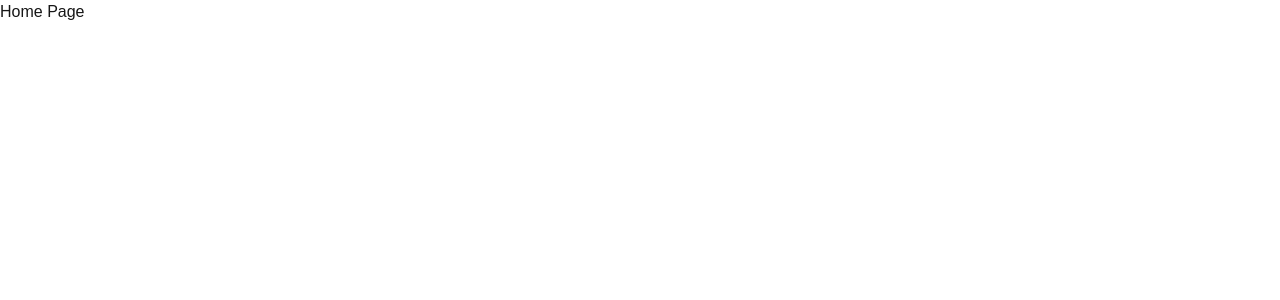
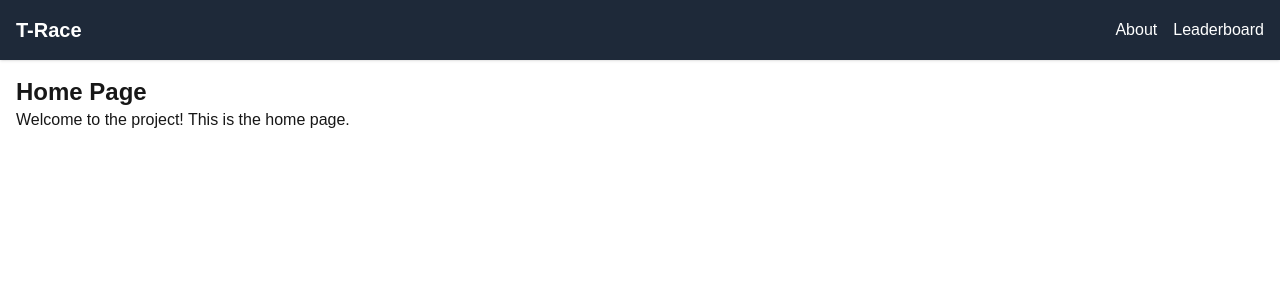
Before and after one commit to Ankit-raj-11/T-race, a Next.js app: page / in a window 1280 px wide. Shown: the top 300 px of the page. Built offline with nearby package versions, Linux system fonts and the light colour scheme.

Commit message:
Initial Header Component added

```diff
--- /dev/null
+++ b/src/components/header.js
@@ -0,0 +1,29 @@
+// src/components/Header.js
+import Link from 'next/link';
+
+export default function Header() {
+  return (
+    <header className="bg-gray-800 text-white p-4 flex justify-between items-center shadow-sm">
+    <div className="text-xl font-bold">
+        T-Race
+    </div>
+
+    <nav className="space-x-4">
+        <Link
+        href="/about"
+        className="hover:text-gray-300 transition-colors duration-200"
+        >
+        About
+        </Link>
+        <Link
+        href="/leaderboard"
+        className="hover:text-gray-300 transition-colors duration-200"
+        >
+        Leaderboard
+        </Link>
+    </nav>
+    </header>
+
+
+  );
+}
--- a/src/pages/index.js
+++ b/src/pages/index.js
@@ -1,9 +1,13 @@
-
+import Header from '../components/header';
 
 export default function Home() {
   return (
     <>
-      <h1>Home Page</h1>
+      <Header />
+      <main className="p-4">
+        <h1 className="text-2xl font-bold">Home Page</h1>
+        <p>Welcome to the project! This is the home page.</p>
+      </main>
     </>
-  )
+  );
 }
```
